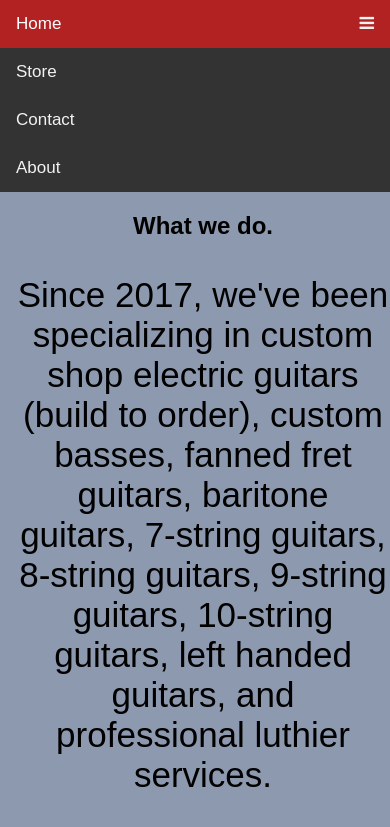
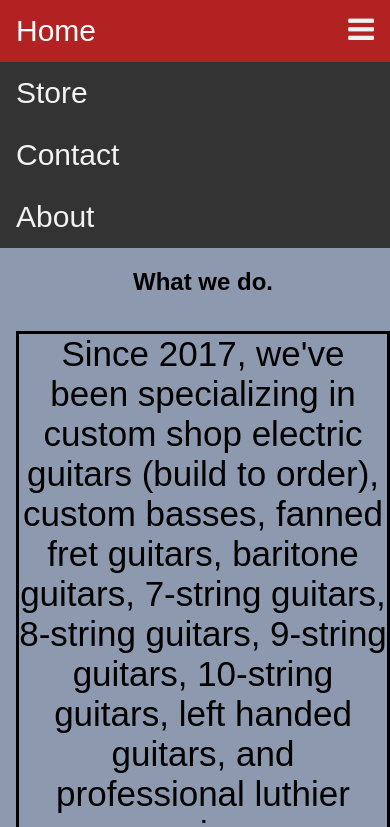
Before and after one commit to 0NZ1T4M/Velislav_Boyanov_11A_WEBD, a website: page index.html in a window 390 px wide. Both pictures are taken after a click on the link 366 px from the left and 24 px from the top of the page. Shown: the top 827 px of the page. Drawn offline with Linux system fonts and the light colour scheme.

Commit message:
Added some flex and fixed shit indentation.

```diff
--- a/index.html
+++ b/index.html
@@ -8,7 +8,7 @@
 </head>
 <body>
 
-<div class="topnav" id="myTopnav">
+<div class="topNav" id="myTopnav">
     <a href="#home" class="active">Home</a>
     <a href="#news">Store</a>
     <a href="#contact">Contact</a>
@@ -32,10 +32,10 @@
 <script>
 function myFunction() {
     var x = document.getElementById("myTopnav");
-  if (x.className === "topnav") {
+    if (x.className === "topNav") {
       x.className += " responsive";
         } else {
-    x.className = "topnav";
+      x.className = "topNav";
     }
 }
 </script>
--- a/scss/styles.scss
+++ b/scss/styles.scss
@@ -3,11 +3,16 @@ h2{
 }
 
 p{
+	border: 3px solid black;
+	display: flex;
+	flex-direction: column;
 	text-align: center;
 	font-size: 35px;
 }
+
 .center{
-	display: block;
+	display: flex;
+	flex-direction: column;
 	margin-left: auto;
 	margin-right: auto;
 	width: 50%;
@@ -19,53 +24,53 @@ body {
 	background-color: #8d99ae;
 }
 
-  .topnav {
+.topNav {
 	overflow: hidden;
 	background-color: #333;
 }
 
-  .topnav a {
+.topNav a {
 	float: left;
 	display: block;
 	color: #f2f2f2;
 	text-align: center;
 	padding: 14px 16px;
 	text-decoration: none;
-	font-size: 17px;
+	font-size: 30px;
 }
 
-  .topnav a:hover {
+.topNav a:hover {
 	background-color: firebrick;
 	color: black;
 }
 
-  .topnav a.active {
+.topNav a.active {
 	background-color: firebrick;
 	color: white;
 }
 
-  .topnav .icon {
+.topNav .icon {
 	display: none;
 }
 
 @media screen and (max-width: 600px) {
-	.topnav a:not(:first-child) {display: none;}
-	.topnav a.icon {
+	.topNav a:not(:first-child) {display: none;}
+	.topNav a.icon {
 		float: right;
-	  display: block;
+		display: flex;
 	}
 }
 
 @media screen and (max-width: 600px) {
-	.topnav.responsive {position: relative;}
-	.topnav.responsive .icon {
+	.topNav.responsive {position: relative;}
+	.topNav.responsive .icon {
 		position: absolute;
 		right: 0;
 		top: 0;
 	}
-	.topnav.responsive a {
+	.topNav.responsive a {
 		float: none;
-	  display: block;
+		display: flex;
 		text-align: left;
 	}
 }
```
Also changed, not shown: css/styles.css. Lines whose indentation alone changed are shown as unchanged.
